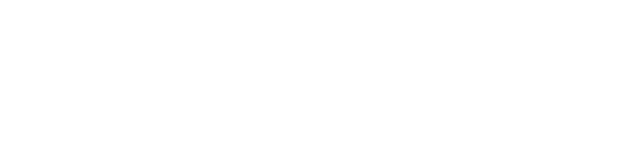
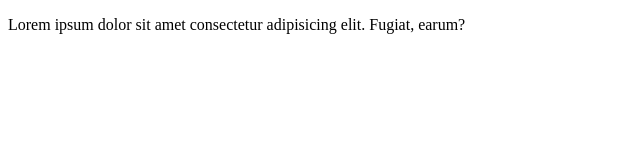
Before and after one commit to IntiJuarez/Test-repositorio, a plain HTML site: page index.html in a window 1280 px wide. Shown: the whole page, without its empty margins (0-640 px from the left). Drawn offline with Linux system fonts and the light colour scheme.

Commit message:
agregado div contenedor

```diff
--- a/index.html
+++ b/index.html
@@ -7,6 +7,12 @@
     <title>Git VSCODE</title>
 </head>
 <body>
+    <!-- DEV CONTEINER-->
+    <dev class="conteiner">
+        <dev class="now">
+            <p>Lorem ipsum dolor sit amet consectetur adipisicing elit. Fugiat, earum?</p>
+    </dev>
+
 
 </body>
 </html>
```
